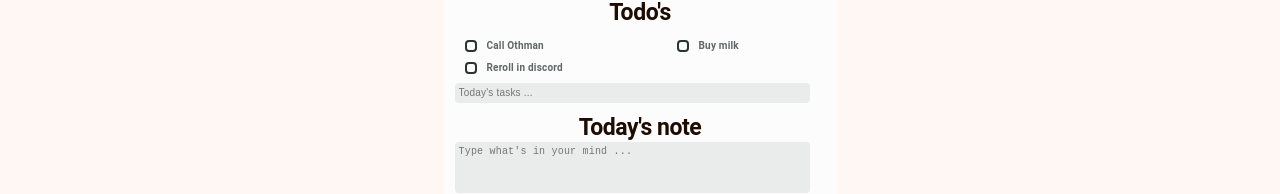
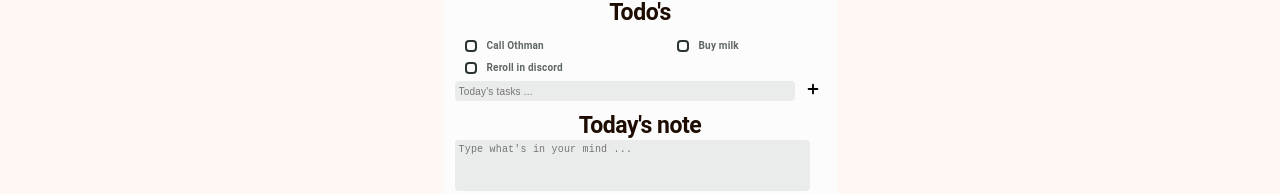
Before and after one commit to OthmanFaiz/ohabits, a Next.js app: page / in a window 1280 px wide. Shown: the part 291-485 px from the top of the page. Built offline with nearby package versions, Linux system fonts and the light colour scheme.

Commit message:
added todo list

```diff
--- a/components/Habits.js
+++ b/components/Habits.js
@@ -1,5 +1,6 @@
 import classes from './Habits.module.css'
 import { useState } from 'react'
+import Image from 'next/image'
 
 export default function Habits() {
     return (
@@ -72,7 +73,12 @@ export default function Habits() {
                         </div>
                     </label>
                 </div>
-                <input type="text" className={classes.input} placeholder="Today's tasks ..." />
+                <div className={classes.todo_add}>
+                    <input type="text" className={classes.input} placeholder="Today's tasks ..." />
+                    <div className={classes.todo_add_icon}>
+                        <Image src="/images/svg/add.svg" width={16} height={16} />
+                    </div>
+                </div>
             </div>
 
             <div className={classes.habits_title}>
--- a/components/Habits.module.css
+++ b/components/Habits.module.css
@@ -91,8 +91,13 @@
     background: #FAB791;
 }
 
+.todo_add {
+    display: flex;
+    margin-bottom: 11px;
+}
+
 .input {
-    width: 355px;
+    width: 340px;
     height: 20px;
     padding: 0px 4px;
 
@@ -111,8 +116,8 @@
 
     background: #EAEBEB;
     border-radius: 4px;
+    margin-right: 10px;
 
-    margin-bottom: 11px;
 }
 
 .textarea {
--- a/components/Workout.module.css
+++ b/components/Workout.module.css
@@ -16,7 +16,7 @@
 
     border: 2px solid #FCFBFB;
     border-radius: 8px;
-    margin-bottom: 8px;
+    margin-bottom: 30px;
 }
 
 .workout_title {
--- a/styles/globals.css
+++ b/styles/globals.css
@@ -15,3 +15,11 @@ a {
 * {
   box-sizing: border-box;
 }
+
+@media screen and (-webkit-min-device-pixel-ratio:0) {
+  select,
+  textarea,
+  input {
+    font-size: 16px;
+  }
+}
```
Also changed, not shown: 1 other file (tests, documents, lock files or other folders).
